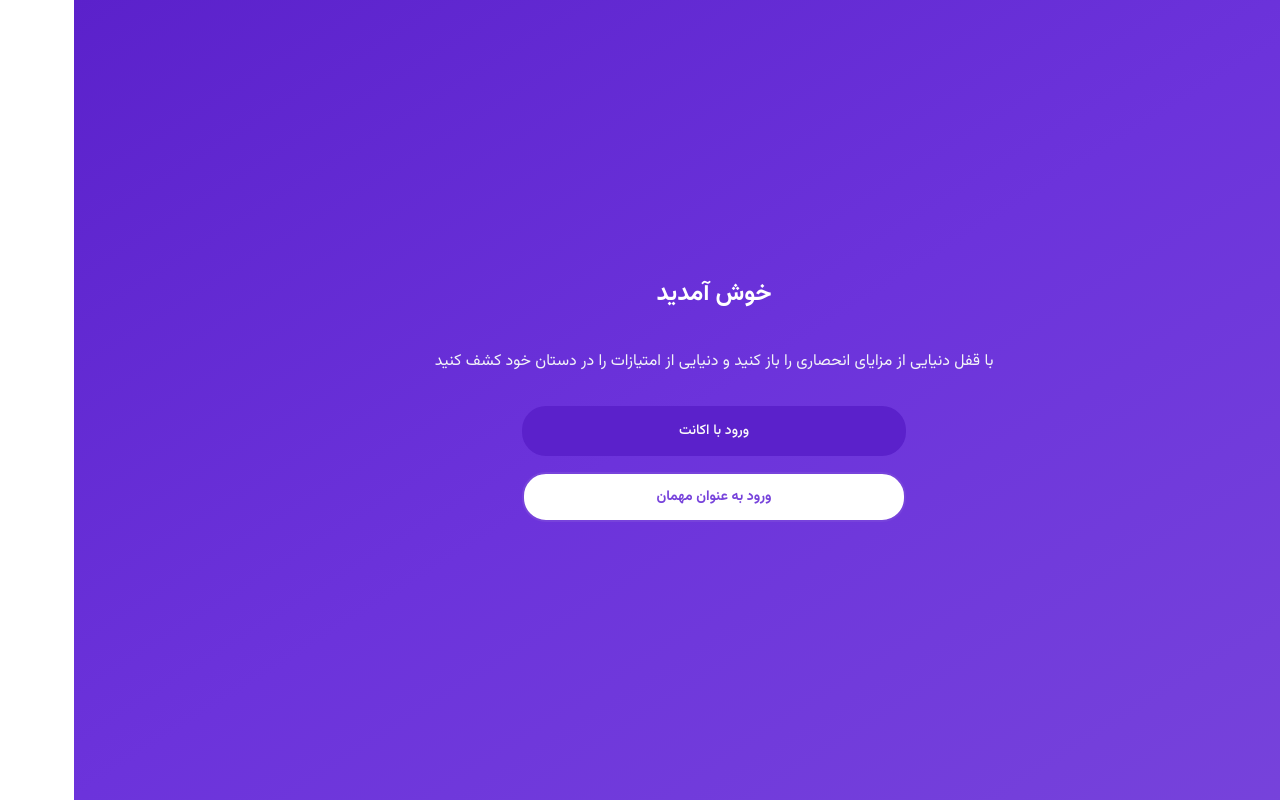
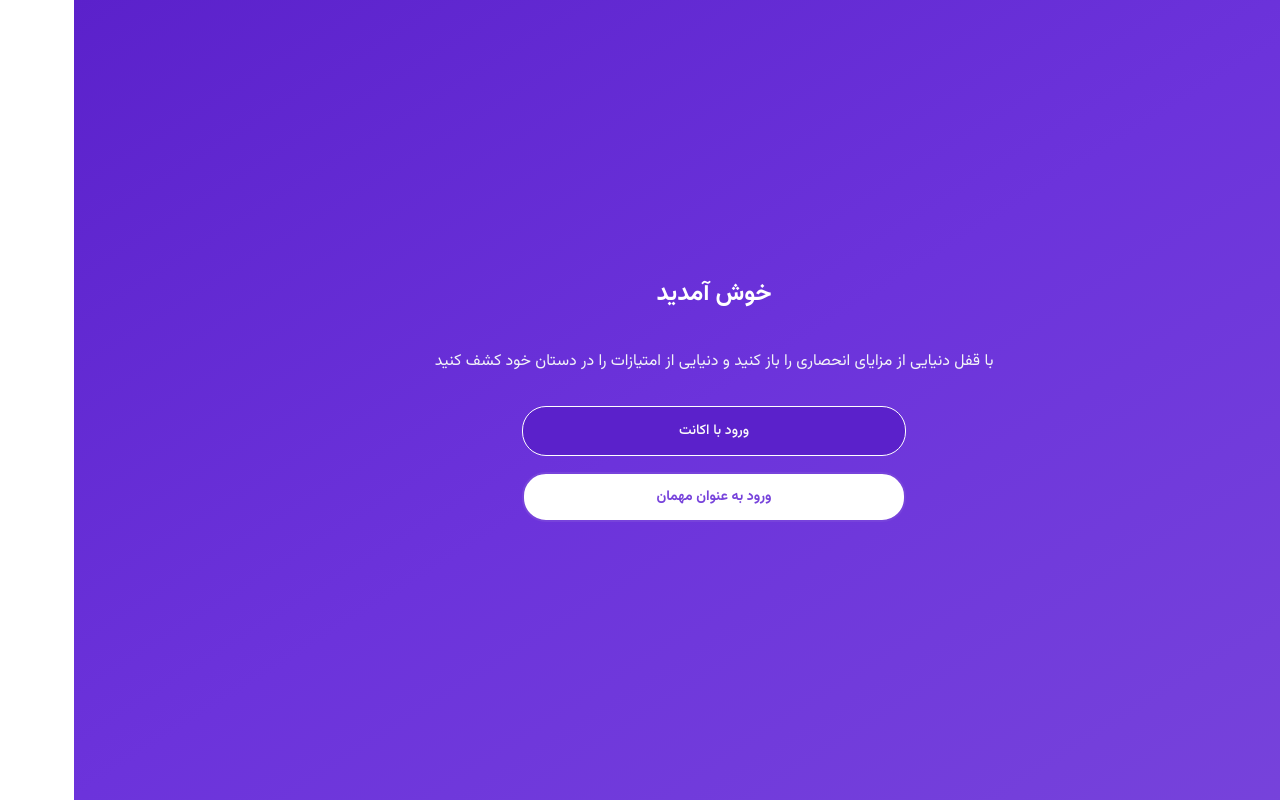
Before and after one commit to mahdimazhabi/club-dashbord, a React (Vite) app: page /home in a window 1280 px wide. Built offline with nearby package versions, Linux system fonts and the light colour scheme.

Commit message:
edit to compornts button

```diff
--- a/src/components/ui/button.tsx
+++ b/src/components/ui/button.tsx
@@ -10,7 +10,7 @@ const buttonVariants = cva(
     variants: {
       variant: {
         default:
-          "bg-primary-50 text-primary-foreground   hover:bg-primary-50/90",
+          "bg-primary-50 text-primary-foreground border    hover:bg-primary-50/90",
         destructive:
           "bg-destructive  text-destructive-foreground  hover:bg-destructive/90",
         outline:
```
